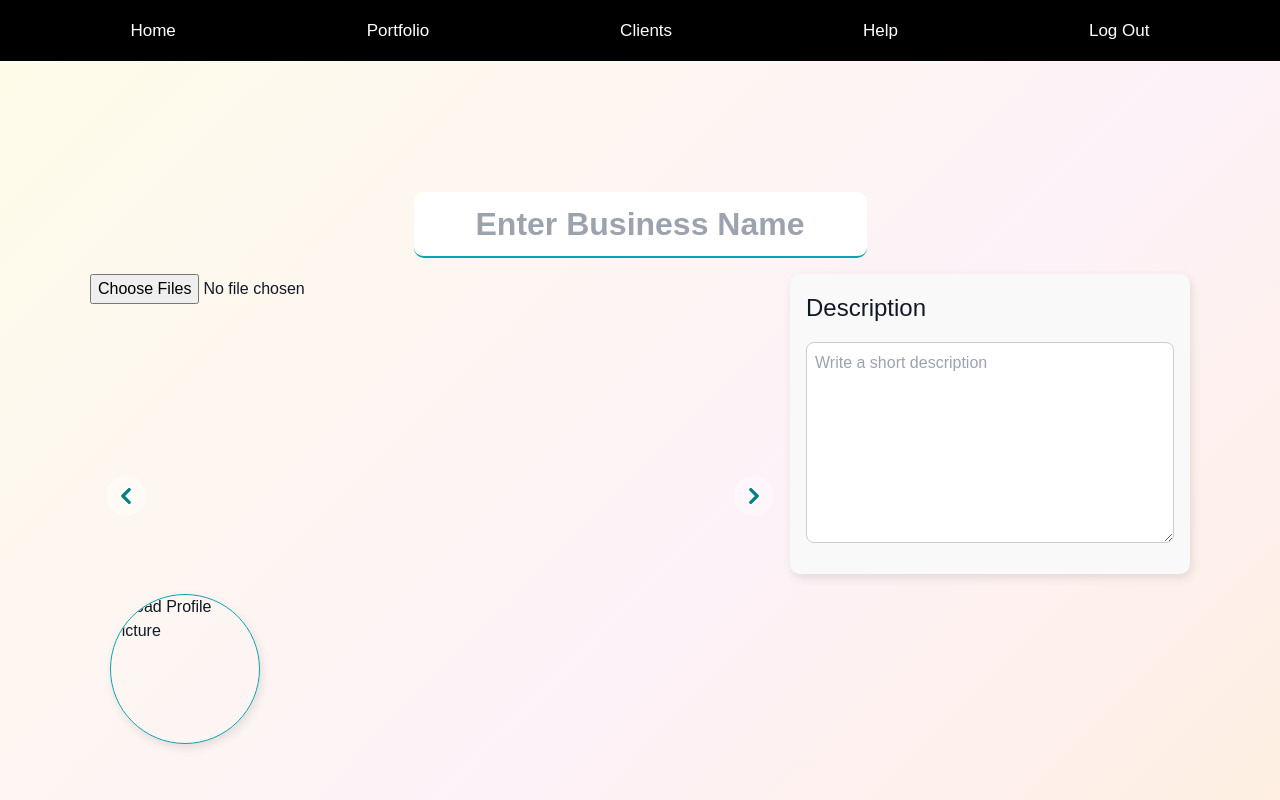
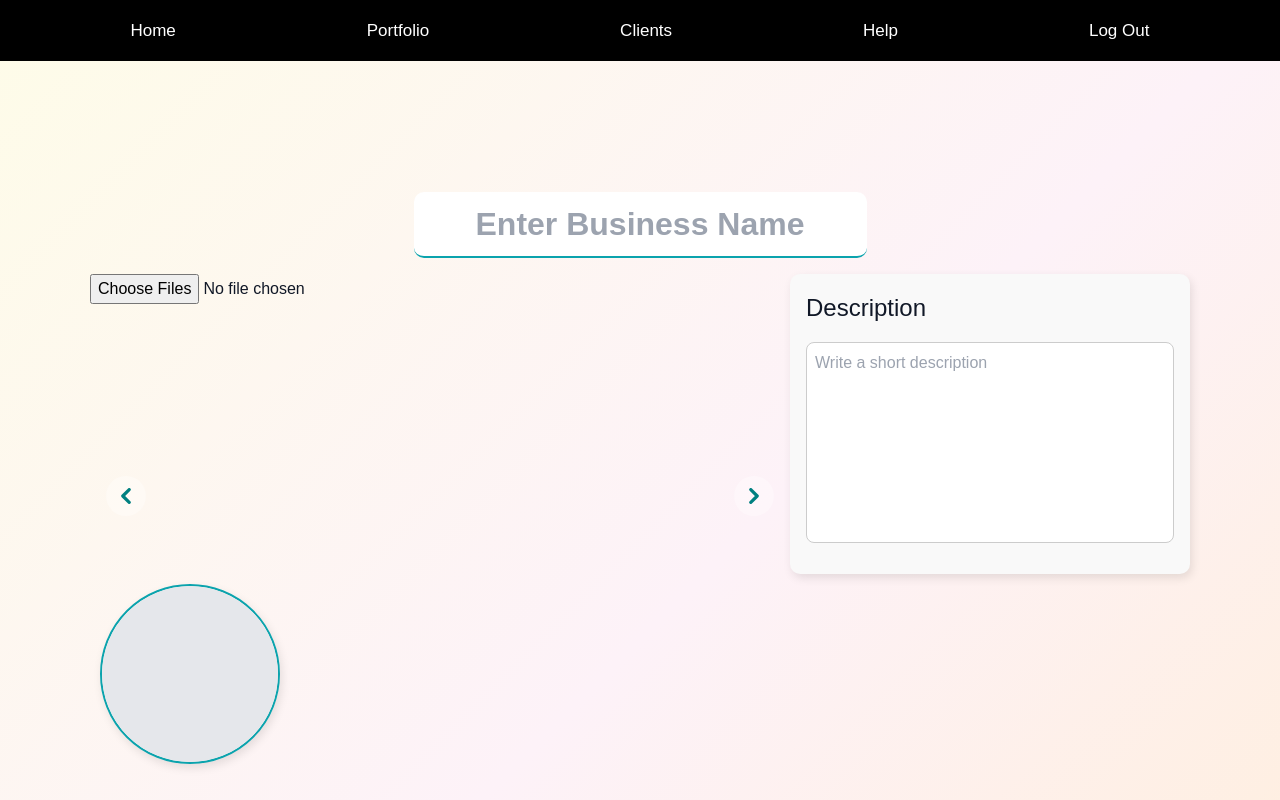
Before and after one commit to WSU-4110/Style, a Next.js app: page /portfolio in a window 1280 px wide. Shown: the top 800 px of the page. Built offline with nearby package versions, Linux system fonts and the light colour scheme.

Commit message:
Added a Upload Icon for profile Picture
When hovering on top of  the profile picture, it will begin to gray out and a upload icon will appear. Once clicked a user will be allowed to enter a image.

```diff
--- a/src/app/portfolio/page.tsx
+++ b/src/app/portfolio/page.tsx
@@ -84,9 +84,12 @@ export default function Portfolio() {
       </div>
 
       <div className="content-wrapper">
-        <div className="carousel-wrapper">
+        <div className="carousel-wrapper relative">
           {/* Profile Picture Upload */}
-          <div className="profile-picture-wrapper" onClick={triggerProfileUpload}>
+          <div
+            className="profile-picture-upload group"
+            onClick={triggerProfileUpload}
+          >
             <input
               type="file"
               ref={profileInputRef}
@@ -94,12 +97,26 @@ export default function Portfolio() {
               onChange={handleProfilePictureUpload}
               style={{ display: 'none' }}
             />
-            {profilePicture ? (
-              <img src={URL.createObjectURL(profilePicture)} alt="Profile" className="profile-picture" />
-            ) : (
-              <div className="placeholder-picture">Upload Profile Picture</div>
-            )}
+            <div className="relative w-full h-full">
+              {profilePicture ? (
+                <img
+                  className="w-full h-full rounded-full object-cover"
+                  src={URL.createObjectURL(profilePicture)}
+                  alt="Profile"
+                />
+              ) : (
+                <div className="w-full h-full bg-gray-200 rounded-full"></div>
+              )}
+              <div className="absolute inset-0 flex items-center justify-center rounded-full bg-gray-200 opacity-0 group-hover:opacity-60 transition-opacity">
+                <img
+                  className="w-8"
+                  src="https://www.svgrepo.com/show/33565/upload.svg"
+                  alt="Upload Icon"
+                />
+              </div>
+            </div>
           </div>
+
 
           {/* Photo Upload and Carousel */}
           <input
--- a/src/app/portfolio/portfolio.css
+++ b/src/app/portfolio/portfolio.css
@@ -53,32 +53,53 @@
   border-radius: 8px;
 }
 
-/* ===== Profile Picture ===== */
-/* Wrapper for profile picture - circular, with border and shadow effect */
-.profile-picture-wrapper {
+/* ===== Profile Picture Upload ===== */
+/* Moves the profile picture upload to the bottom left of the carousel */
+.profile-picture-upload {
   position: absolute;
-  bottom: 30px;
-  left: 20px;
-  width: 150px;
-  height: 150px;
+  bottom: 10px;
+  left: 10px;
+  width: 180px;
+  height: 180px;
   overflow: hidden;
   border-radius: 50%;
-  border: 1px solid #0ba3ad;
+  border: 2px solid #0ba3ad;
   box-shadow: 2px 4px 10px rgba(0, 0, 0, 0.1);
-  z-index: 10; /* Brings it to the front*/
   cursor: pointer;
+  z-index: 10; /* Ensures it stays in front */
 }
 
-/* Hides file input field for profile picture upload */
-.profile-picture-wrapper input[type="file"] {
-  display: none;
+.profile-picture-upload .relative {
+  position: relative;
+  width: 100%;
+  height: 100%;
 }
 
-/* Profile picture styling - ensures it fills the wrapper and covers nicely */
-.profile-picture {
+/* Image styling */
+.profile-picture-upload img {
   width: 100%;
   height: 100%;
   object-fit: cover;
+  border-radius: 50%;
+}
+
+/* Overlay and icon container */
+.profile-picture-upload .absolute {
+  display: flex;
+  justify-content: center;
+  align-items: center;
+  background-color: rgba(0, 0, 0, 0.5); /* Dark overlay */
+  border-radius: 50%;
+  transition: opacity 0.3s;
+}
+
+/* Hides the overlay initially, reveals it on hover */
+.profile-picture-upload .group-hover\\:opacity-60 {
+  opacity: 0; /* Initially hidden */
+}
+
+.profile-picture-upload:hover .group-hover\\:opacity-60 {
+  opacity: 0.6; /* Visible on hover */
 }
 
 /* ===== Description Section ===== */
@@ -106,6 +127,7 @@
   border: 1px solid #ccc;
   border-radius: 8px;
   padding: 0.5rem;
+  resize: none; /* Prevents resizing */
 }
 
 /* ===== Services Section ===== */
```
